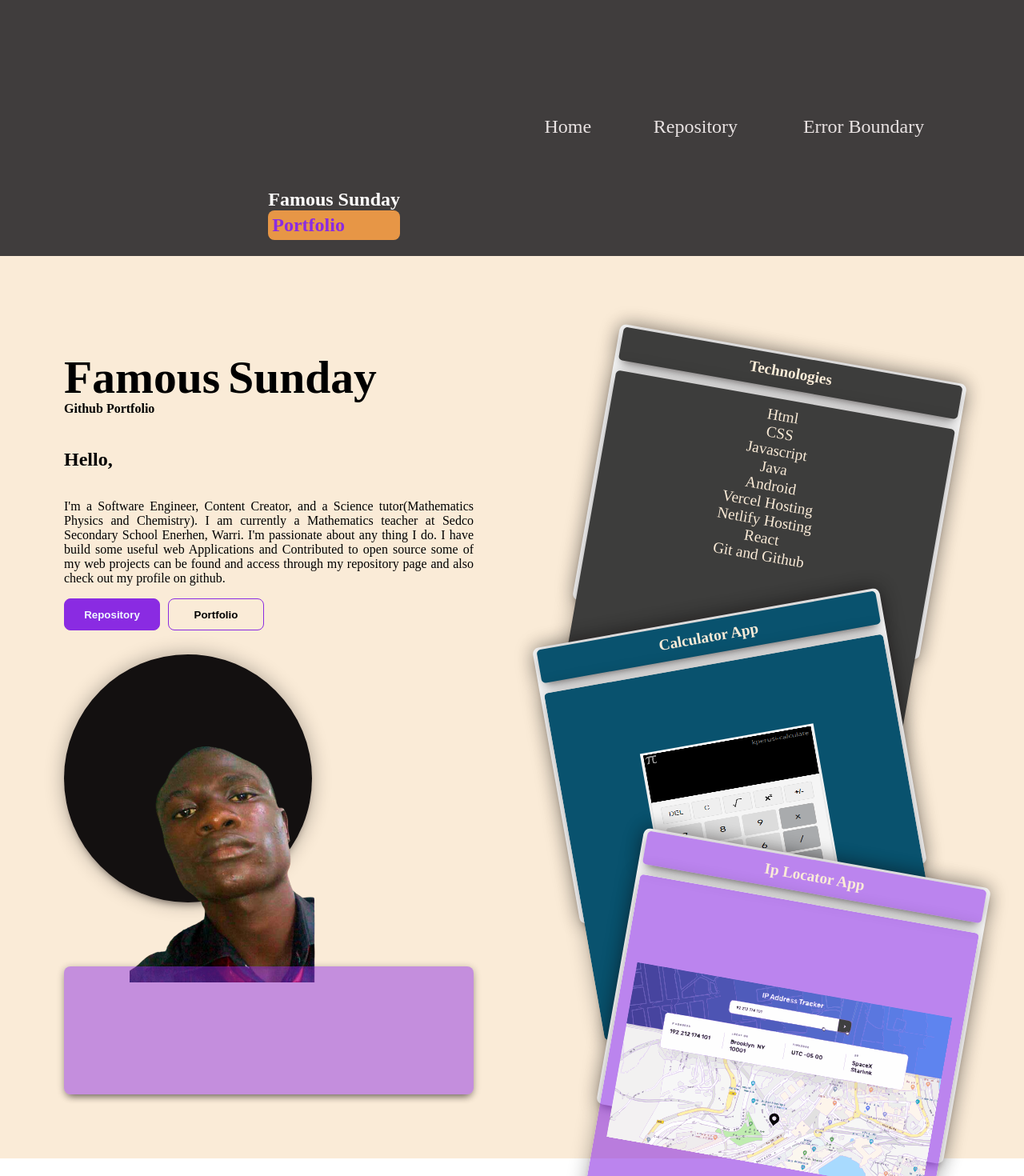
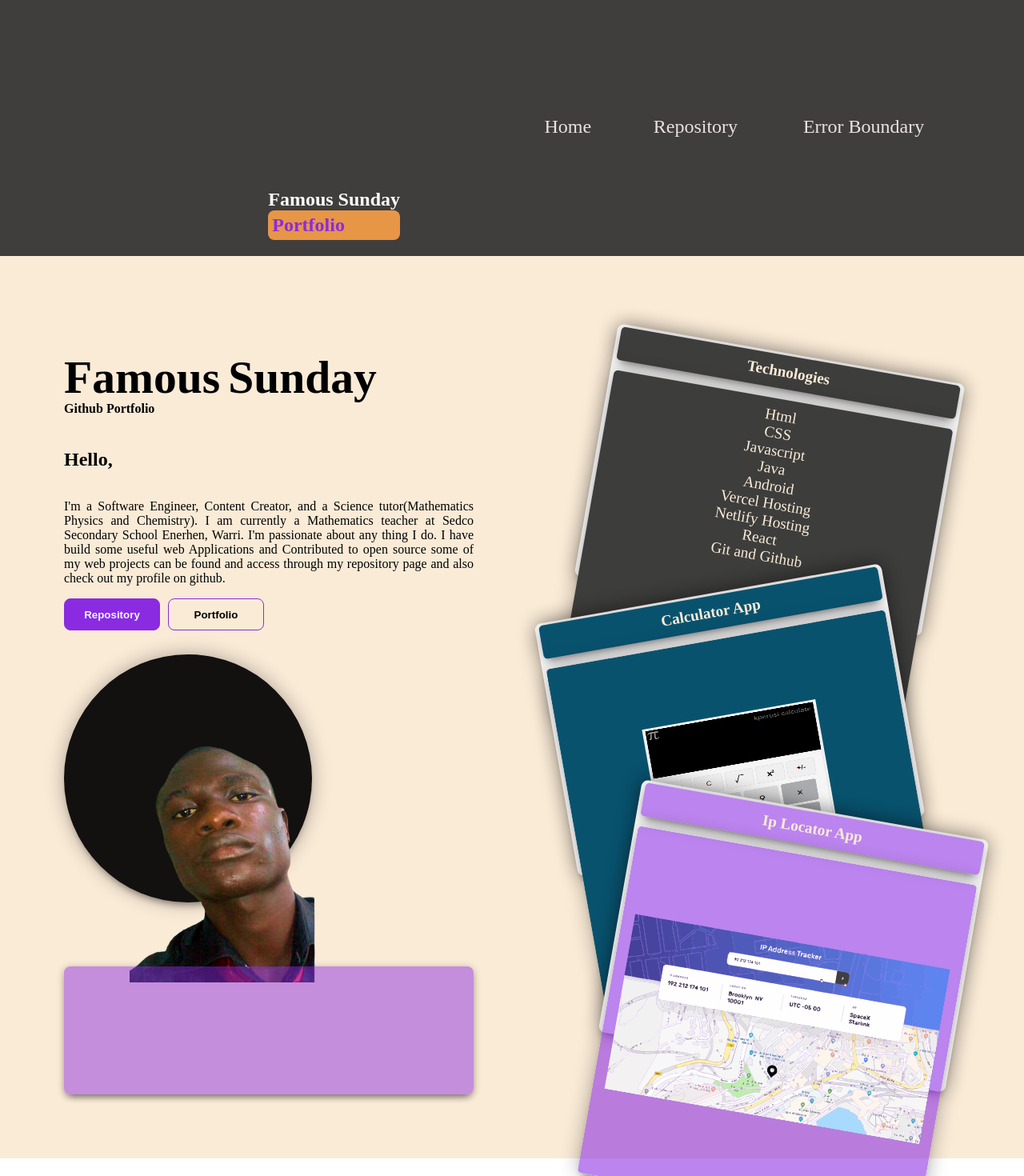
Before and after one commit to kperusi/famous-exam-project, a React (Create React App) app: page / in a window 1280 px wide. Shown: the top 1470 px of the page at 80% size. Built offline with nearby package versions, Linux system fonts and the light colour scheme.

Commit message:
added next and prev btns

```diff
--- a/src/RepoList.js
+++ b/src/RepoList.js
@@ -52,7 +52,7 @@ const reducer = (state, action) => {
 
 export default function RepoList() {
   const navigate = useNavigate();
-
+const [disabled, setDisabled]=useState('')
   const [data, setData] = useState([]);
     const [states, dispatch] = useReducer(reducer, initial);
     const [currentPage, currentPageDispatch] = useReducer(pageReducer, userDetails
@@ -110,6 +110,8 @@ export default function RepoList() {
 
     let lastIndex = currentPage.currentPage * dataPerPage;
     let startIndex = lastIndex - dataPerPage;
+
+
 
   console.log(data)
     let listName = states.data
@@ -171,7 +173,7 @@ export default function RepoList() {
 
         <div className="page-btns-container">
 
-        <button className="prev-btn"
+        <button className={`prev-btn ${currentPage.currentPage <= 1? 'disable':''}`}
             onClick={() => {
               currentPageDispatch({
                 type: "setCurrentPage",
@@ -180,8 +182,8 @@ export default function RepoList() {
 
               });
             }}
-            // disabled={currentPage.currentPage <= 1}
-            disabled ='true'
+            disabled={currentPage.currentPage <= 1}
+
           >
 
           </button>
@@ -213,7 +215,7 @@ export default function RepoList() {
             }
           )}
           <button
-            className="next-btn"
+            className={`next-btn ${currentPage.currentPage >= NumberOfPages?'disable':'' }`}
             onClick={() => {
               currentPageDispatch({
                 type: "setCurrentPage",
--- a/src/index.css
+++ b/src/index.css
@@ -187,7 +187,7 @@ html {
 }
 
 .home-box1 {
-  height: 350px;
+  height: 320px;
   width: 55vh;
   border-radius: 8px;
   margin: 100px 50px;
@@ -264,7 +264,7 @@ html {
   list-style: none;
 }
 .home-box2 {
-  height: 350px;
+  height: 320px;
   width: 55vh;
   border-radius: 8px;
   margin-top: -120px;
@@ -277,7 +277,7 @@ html {
   padding: 3px 5px;
 }
 .home-box3 {
-  height: 350px;
+  height: 320px;
   width: 55vh;
   border-radius: 8px;
   margin-top: -50px;
@@ -325,7 +325,7 @@ html {
   border-bottom-color: gray;
   border-top-color: aqua;
   margin: 0 auto;
-  width: 60vw;
+  width: 50vw;
   height: 30vh;
   border-radius: 8px;
   background-color: rgb(90, 88, 88);
@@ -401,7 +401,7 @@ padding: 10px;
   flex-direction: column;
   border: 2px solid grey;
   margin: 0 auto;
-  width: 80vw;
+  width: 70vw;
   gap: 20px;
   padding: 20px;
   list-style: none;
@@ -597,8 +597,13 @@ padding: 10px;
   font-size: 1.5em;
   font-weight: 700;
   border: 2px solid rgb(164, 163, 163);
-  border: 2px solid red;
 
+
+}
+.page-btns:hover, .prev-btn:hover, .next-btn:hover{
+cursor: pointer;
+width: 55px;
+height: 55px;
 }
 .prev-btn, .next-btn{
   font-size: 0.3em;
@@ -610,6 +615,9 @@ padding: 10px;
 }
 .next-btn{
   background-image: url(./arrow-right.svg)
+}
+.active-btns{
+  background-color: red;
 }
 .disable{
   background-color: gray;
```
